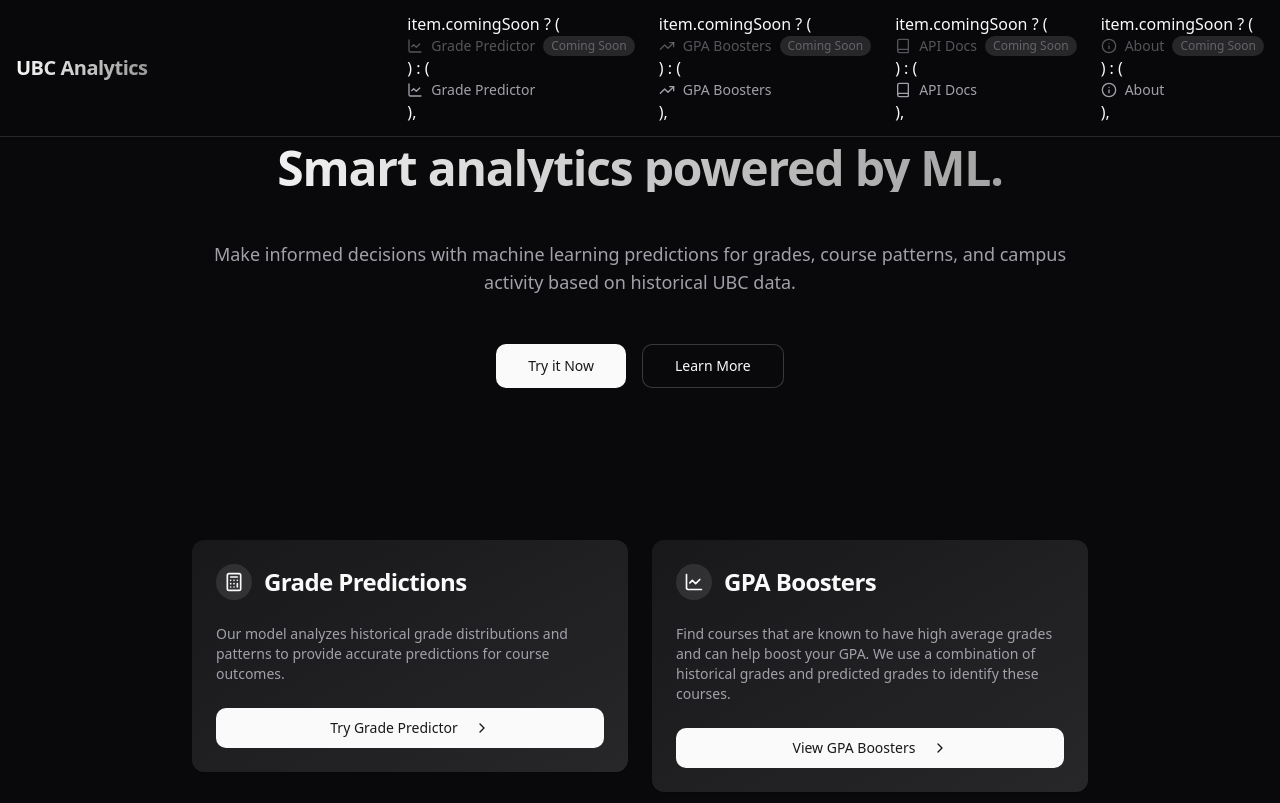
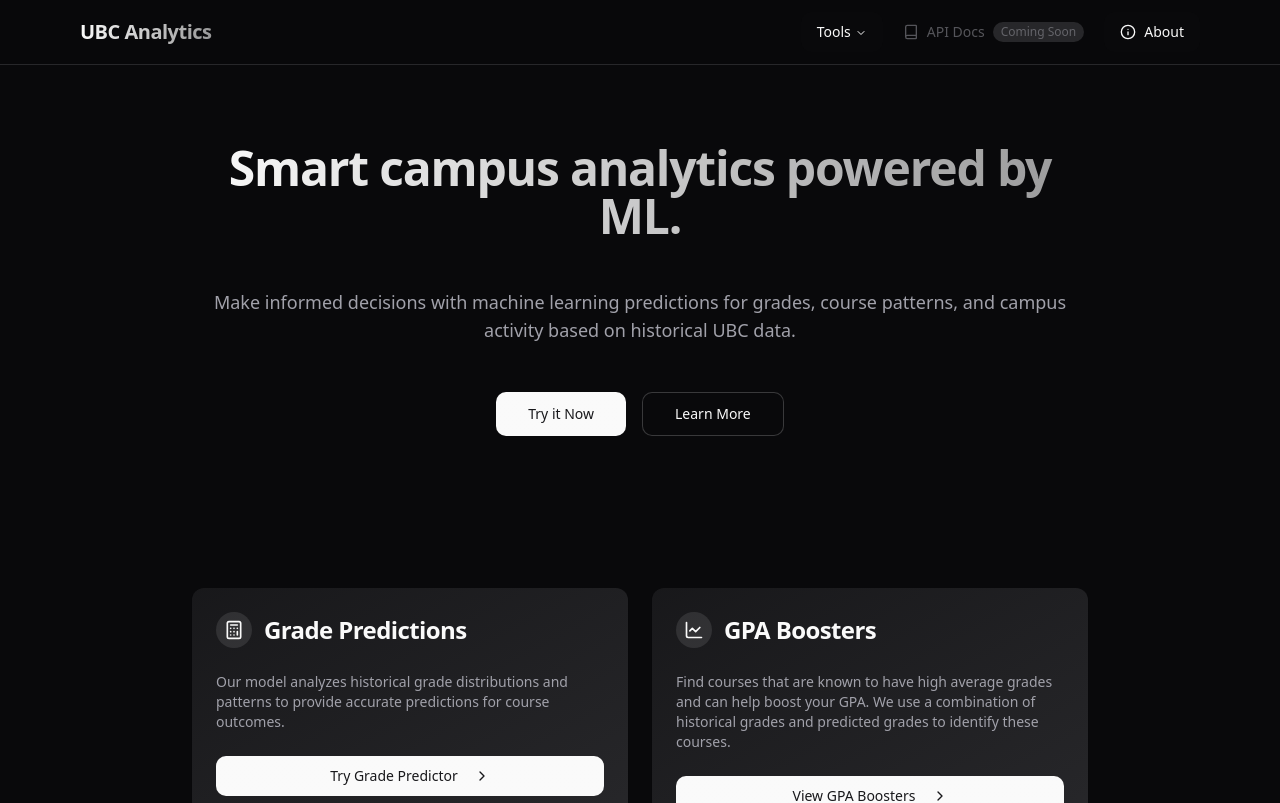
Before and after one commit to adrianlamdev/ubc-analytics, a Next.js app in the folder web/: page / in a window 1280 px wide. Shown: the top 803 px of the page. Built offline with nearby package versions, Linux system fonts and the light colour scheme.

Commit message:
style: change navbar styling and fix desktop view

```diff
--- a/web/src/app/gpa-boosters/page.tsx
+++ b/web/src/app/gpa-boosters/page.tsx
@@ -144,7 +144,7 @@
       animate={{ opacity: 1 }}
       className="min-h-screen p-4 mt-20"
     >
-      <div className="max-w-3.5xl mx-auto space-y-6">
+      <div className="max-w-4xl mx-auto space-y-6">
         <motion.div
           initial={{ opacity: 0, y: 20 }}
           animate={{ opacity: 1, y: 0 }}
@@ -502,7 +502,7 @@
                       <div className="">
                         <ChartContainer
                           config={chartConfig}
-                          className="min-h-[225px] w-[90vw] pr-10"
+                          className="min-h-[30dvh] w-[50dvw] pr-10"
                         >
                           <BarChart data={courses.courses}>
                             <CartesianGrid vertical={false} />
--- a/web/src/app/page.tsx
+++ b/web/src/app/page.tsx
@@ -23,7 +23,7 @@
           transition={{ duration: 0.5 }}
         >
           <h1 className="text-5xl font-bold tracking-tight bg-gradient-to-r from-primary to-primary/60 bg-clip-text text-transparent">
-            Smart analytics powered by ML.
+            Smart campus analytics powered by ML.
           </h1>
           <p className="text-muted-foreground my-12 text-lg">
             Make informed decisions with machine learning predictions for
@@ -51,7 +51,7 @@
             animate={{ opacity: 1, y: 0 }}
             transition={{ duration: 0.3, delay: 0.2 }}
           >
-            <Card className="group hover:shadow-lg transition-all duration-300 bg-gradient-to-br from-secondary/50 to-secondary border-none overflow-hidden relative">
+            <Card className="group hover:shadow-lg transition-all duration-300 bg-gradient-to-br from-secondary/50 to-secondary border-none overflow-hidden relative h-[30vh]">
               <div className="absolute inset-0 bg-gradient-to-br from-primary/5 to-primary/10 opacity-0 group-hover:opacity-40 transition-opacity duration-300 pointer-events-none" />
               <CardHeader>
                 <div className="flex items-center gap-3">
@@ -86,7 +86,7 @@
             animate={{ opacity: 1, y: 0 }}
             transition={{ duration: 0.3, delay: 0.3 }}
           >
-            <Card className="group hover:shadow-lg transition-all duration-300 bg-gradient-to-br from-secondary/50 to-secondary border-none overflow-hidden relative">
+            <Card className="group hover:shadow-lg transition-all duration-300 bg-gradient-to-br from-secondary/50 to-secondary border-none overflow-hidden relative h-[30vh]">
               <div className="absolute inset-0 bg-gradient-to-br from-primary/5 to-primary/10 opacity-0 group-hover:opacity-40 transition-opacity duration-300 pointer-events-none" />
               <CardHeader>
                 <div className="flex items-center gap-3">
--- a/web/src/components/footer.tsx
+++ b/web/src/components/footer.tsx
@@ -6,7 +6,7 @@
 export default function Footer() {
   return (
     <footer className="border-t">
-      <div className="container mx-auto px-4 py-8">
+      <div className="container mx-auto px-4 py-8 max-w-6xl">
         <div className="space-y-4">
           <h3 className="font-semibold text-lg tracking-tight bg-gradient-to-r from-primary to-primary/60 bg-clip-text text-transparent">
             UBC Analytics
--- a/web/src/components/navbar.tsx
+++ b/web/src/components/navbar.tsx
@@ -1,8 +1,33 @@
 "use client";
 
+import { useState } from "react";
+import {
+  TooltipProvider,
+  Tooltip,
+  TooltipTrigger,
+  TooltipContent,
+} from "./ui/tooltip";
+import * as React from "react";
 import Link from "next/link";
 import { Button } from "./ui/button";
-import { Menu, LineChart, Book, TrendingUp, Info, Github } from "lucide-react";
+import {
+  Menu,
+  LineChart,
+  Book,
+  TrendingUp,
+  ChevronRight,
+  Info,
+  Github,
+} from "lucide-react";
+import {
+  NavigationMenu,
+  NavigationMenuContent,
+  NavigationMenuItem,
+  NavigationMenuLink,
+  NavigationMenuList,
+  NavigationMenuTrigger,
+  navigationMenuTriggerStyle,
+} from "@/components/ui/navigation-menu";
 import {
   Sheet,
   SheetContent,
@@ -10,25 +35,24 @@
   SheetTitle,
   SheetTrigger,
 } from "@/components/ui/sheet";
-import { useState } from "react";
-import {
-  Tooltip,
-  TooltipContent,
-  TooltipProvider,
-  TooltipTrigger,
-} from "@/components/ui/tooltip";
+import { cn } from "@/lib/utils";
 
-const navigationItems = [
+const toolsItems = [
   {
-    name: "Grade Predictor",
+    title: "Grade Predictor",
     href: "/grade-predictor",
+    description: "Predict final grades",
     icon: LineChart,
   },
   {
-    name: "GPA Boosters",
+    title: "GPA Boosters",
     href: "/gpa-boosters",
+    description: "Discover GPA boosters",
     icon: TrendingUp,
   },
+];
+
+const navigationItems = [
   {
     name: "API Docs",
     href: "#",
@@ -47,8 +71,8 @@
   const [open, setOpen] = useState(false);
 
   return (
-    <nav className="fixed top-0 left-0 right-0 z-50 bg-background/80 backdrop-blur-sm border-b">
-      <div className="container mx-auto px-4 py-3">
+    <nav className="fixed top-0 left-0 right-0 z-50 bg-background/80 backdrop-blur-sm border-b m">
+      <div className="container mx-auto px-4 py-3 max-w-6xl">
         <div className="flex items-center justify-between">
           <Link
             href="/"
@@ -58,14 +82,34 @@
           </Link>
 
           {/* Desktop Navigation */}
-          <div className="hidden md:flex items-center gap-6">
+          <NavigationMenu className="hidden md:flex">
+            <NavigationMenuList>
+              <NavigationMenuItem>
+                <NavigationMenuTrigger>Tools</NavigationMenuTrigger>
+                <NavigationMenuContent>
+                  <ul className="grid w-[400px] gap-3 p-4 md:w-[500px] md:grid-cols-2">
+                    {toolsItems.map((tool) => (
+                      <ListItem
+                        key={tool.title}
+                        href={tool.href}
+                        icon={
+                          <tool.icon className="h-6 w-6 text-muted-foreground" />
+                        }
+                        title={tool.title}
+                        description={tool.description}
+                      />
+                    ))}
+                  </ul>
+                </NavigationMenuContent>
+              </NavigationMenuItem>
+
               {navigationItems.map((item) => (
-              <div key={item.name}>
-                item.comingSoon ? (
+                <NavigationMenuItem key={item.name}>
+                  {item.comingSoon ? (
                     <TooltipProvider>
-                  <Tooltip key={item.name}>
+                      <Tooltip>
                         <TooltipTrigger asChild>
-                      <span className="flex items-center gap-2 text-sm font-medium text-muted-foreground/50 cursor-not-allowed">
+                          <span className="flex items-center gap-2 px-4 py-2 text-sm font-medium text-muted-foreground/50 cursor-not-allowed">
                             <item.icon className="h-4 w-4" />
                             {item.name}
                             <span className="text-xs bg-muted px-2 py-0.5 rounded-full">
@@ -79,18 +123,21 @@
                       </Tooltip>
                     </TooltipProvider>
                   ) : (
-                <Link
-                  key={item.name}
-                  href={item.href}
-                  className="flex items-center gap-2 text-sm font-medium text-muted-foreground hover:text-primary transition-colors"
+                    <Link href={item.href} legacyBehavior passHref>
+                      <NavigationMenuLink
+                        className={navigationMenuTriggerStyle()}
                       >
+                        <span className="flex items-center gap-2">
                           <item.icon className="h-4 w-4" />
                           {item.name}
+                        </span>
+                      </NavigationMenuLink>
                     </Link>
-                ),
-              </div>
+                  )}
+                </NavigationMenuItem>
               ))}
-          </div>
+            </NavigationMenuList>
+          </NavigationMenu>
 
           {/* Mobile Navigation */}
           <Sheet open={open} onOpenChange={setOpen}>
@@ -111,6 +158,29 @@
                 </SheetTitle>
               </SheetHeader>
               <div className="mt-6 space-y-1">
+                {/* Tools Section in Mobile Menu */}
+                <div className="px-3 py-2 text-sm font-medium text-muted-foreground">
+                  Tools
+                </div>
+                {toolsItems.map((tool) => (
+                  <Link
+                    key={tool.title}
+                    href={tool.href}
+                    onClick={() => setOpen(false)}
+                  >
+                    <Button
+                      variant="ghost"
+                      className="w-full justify-start gap-2 font-normal"
+                    >
+                      <tool.icon className="h-4 w-4" />
+                      {tool.title}
+                    </Button>
+                  </Link>
+                ))}
+
+                <div className="mt-4 px-3 py-2 text-sm font-medium text-muted-foreground">
+                  Other
+                </div>
                 {navigationItems.map((item) =>
                   item.comingSoon ? (
                     <Button
@@ -165,3 +235,41 @@
     </nav>
   );
 }
+
+const ListItem = React.forwardRef<
+  React.ElementRef<"a">,
+  React.ComponentPropsWithoutRef<"a"> & {
+    icon?: React.ReactNode;
+    title: string;
+    description?: string;
+  }
+>(({ className, title, icon, description, ...props }, ref) => {
+  return (
+    <li>
+      <NavigationMenuLink asChild>
+        <a
+          ref={ref}
+          className="block select-none rounded-md p-3 leading-none no-underline outline-none transition-colors relative"
+          {...props}
+        >
+          <div className="flex items-center gap-3 group">
+            {icon && (
+              <div className="bg-secondary/50 rounded-md border border-secondary flex items-center justify-center p-1.5 transition-colors group-hover:bg-accent group-hover:border-accent-foreground/20">
+                {icon}
+              </div>
+            )}
+            <div className="flex flex-col gap-1">
+              <span className="text-sm font-medium leading-none">{title}</span>
+              {description && (
+                <span className="line-clamp-2 text-xs leading-snug text-muted-foreground group-hover:text-accent-foreground transition-colors">
+                  {description}
+                </span>
+              )}
+            </div>
+            <ChevronRight className="h-4 w-4 opacity-0 transition-all group-hover:opacity-100 -translate-x-2 group-hover:translate-x-0 text-accent-foreground ml-auto" />
+          </div>
+        </a>
+      </NavigationMenuLink>
+    </li>
+  );
+});
```
Lines whose indentation alone changed are shown as unchanged.
